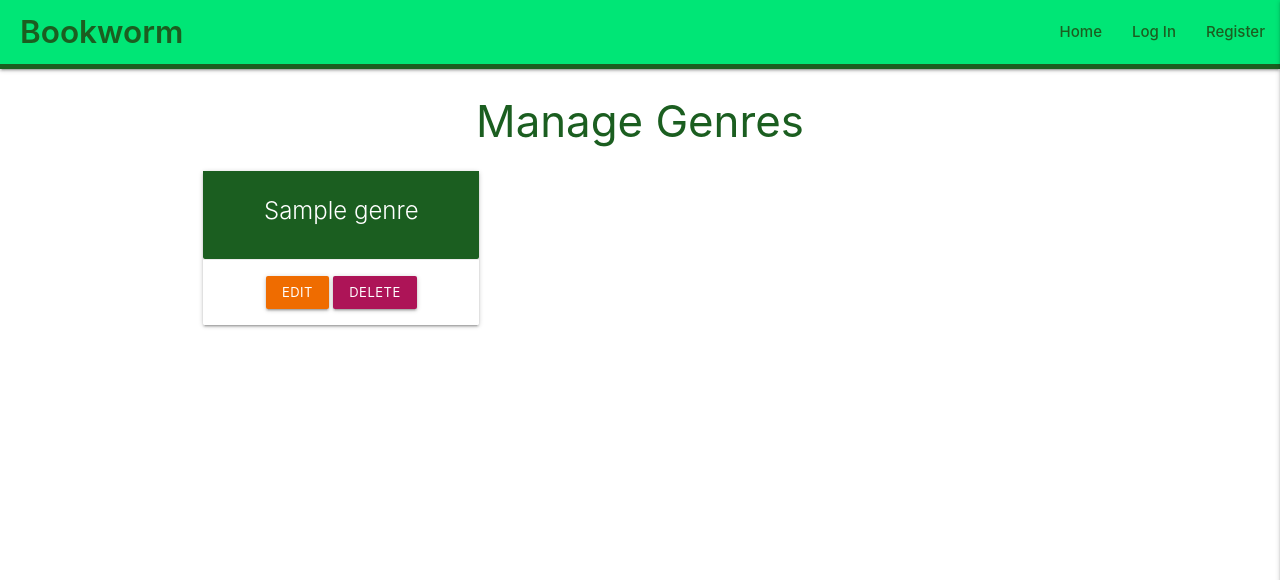
After one commit to mayasharma2110/Bookworm, a Flask app: page /get_genres in a window 1280 px wide. The commit adds this page. Shown: the top 580 px of the page. Run offline with Flask 2, Linux system fonts and the light colour scheme; a database or web service that is not in the repository returns one stand-in record (values such as "Sample title"); some libraries are stand-ins or nearby versions.

Commit message:
Added manage genres template

```diff
--- a/app.py
+++ b/app.py
@@ -184,6 +184,12 @@ def delete_review(review_id):
     return redirect(url_for("get_reviews"))
 
 
+@app.route("/get_genres")
+def get_genres():
+    genres = list(mongo.db.genres.find().sort("genre_name", 1))
+    return render_template("genres.html", genres=genres)
+
+
 if __name__ == "__main__":
     app.run(host=os.environ.get("IP"),
             port=int(os.environ.get("PORT")),
--- a/templates/base.html
+++ b/templates/base.html
@@ -27,7 +27,7 @@
                         <li><a href="#">Manage Books</a></li>
                         <!-- admin only for manage genres -->
                         {% if session.user=="admin" %}
-                            <li><a href="#">Manage Genres</a></li>
+                            <li><a href="{{ url_for('get_genres') }}">Manage Genres</a></li>
                         {% endif %}
                         <li><a href="{{ url_for('logout') }}">Log Out</a></li>
                     <!-- when logged out -->
@@ -49,7 +49,7 @@
                 <li><a href="#">Manage Books</a></li>
                 <!-- admin only for manage genres -->
                 {% if session.user=="admin" %}
-                    <li><a href="#">Manage Genres</a></li>
+                    <li><a href="{{ url_for('get_genres') }}">Manage Genres</a></li>
                 {% endif %}
                 <li><a href="{{ url_for('logout') }}">Log Out</a></li>
             <!-- when logged out -->
--- /dev/null
+++ b/templates/genres.html
@@ -0,0 +1,22 @@
+{% extends "base.html" %}
+{% block content %}
+
+    <h3 class="center-align">Manage Genres</h3>
+
+    <div class="row">
+        {% for genre in genres %}
+            <div class="col s12 m6 l4">
+                <div class="card center-align">
+                    <div class="card-content green darken-4 white-text">
+                        <span class="card-title">{{ genre.genre_name }}</span>
+                    </div>
+                    <div class="card-action">
+                        <a href="#" class="btn-small orange darken-3">Edit</a>
+                        <a href="#" class="btn-small pink darken-3">Delete</a>
+                    </div>
+                </div>
+            </div>
+        {% endfor %}
+    </div>
+
+{% endblock %}
```
